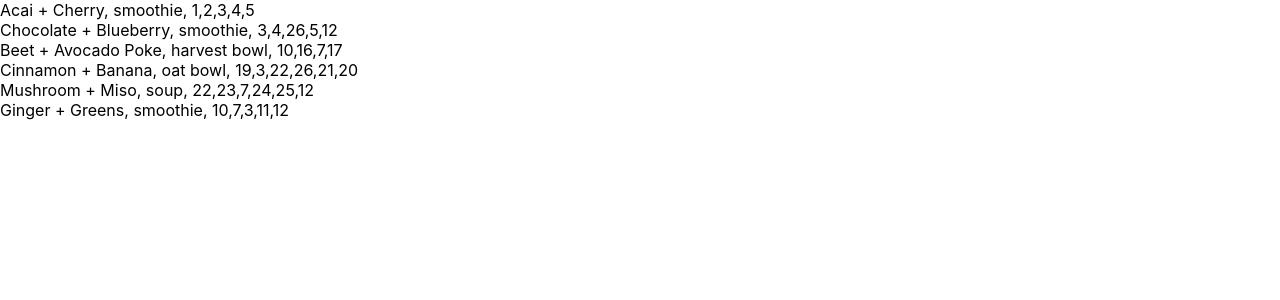
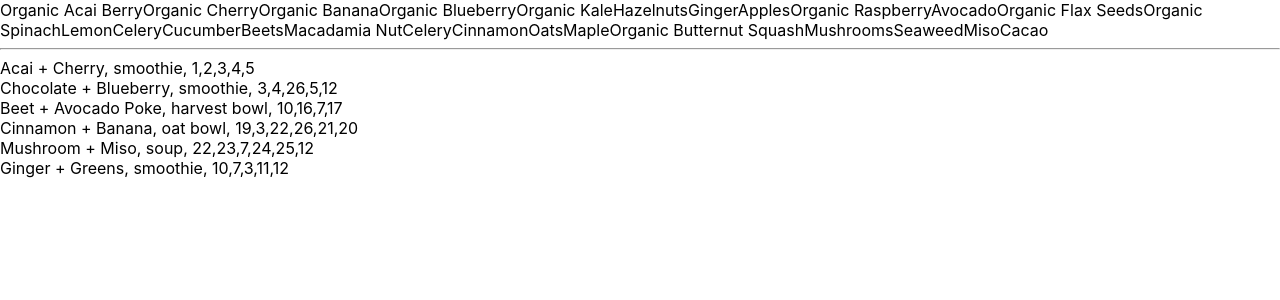
Before and after one commit to stvedt/product-filter, a React (Create React App) app: page / in a window 1280 px wide. Shown: the top 300 px of the page. Built offline with nearby package versions, Linux system fonts and the light colour scheme.

Commit message:
display all and set up hooks

```diff
--- a/src/ProductListing.jsx
+++ b/src/ProductListing.jsx
@@ -1,17 +1,28 @@
-import React from "react";
+import React, { useState } from "react";
 import products from "./data/products.json";
-import ingredients from "./data/products.json";
+import ingredients from "./data/ingredients.json";
 
 import ProductDetail from "./ProductDetail";
 
 function Listing() {
   console.log(products, ingredients);
+  const [activeIngredient, setActiveIngredient] = useState(0);
 
   return (
     <div>
-      {products.products.map((product) => (
-        <ProductDetail product={product} />
-      ))}
+      <div className="ingredients">
+        {ingredients.ingredients.map((ingredient) => (
+          <a onClick={() => setActiveIngredient(ingredient.id)}>
+            {ingredient.name}
+          </a>
+        ))}
+      </div>
+      <hr />
+      <div className="products">
+        {products.products.map((product) => (
+          <ProductDetail product={product} key={product.id} />
+        ))}
+      </div>
     </div>
   );
 }
```
